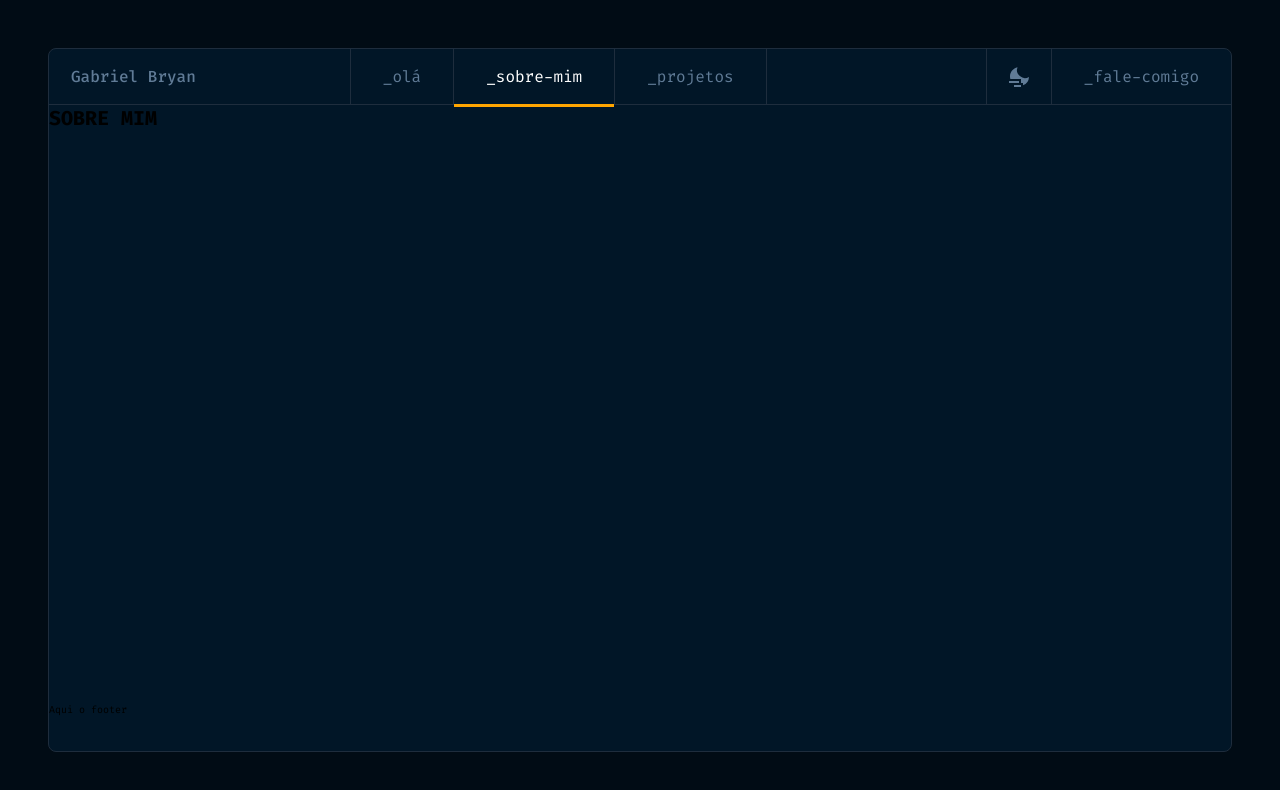
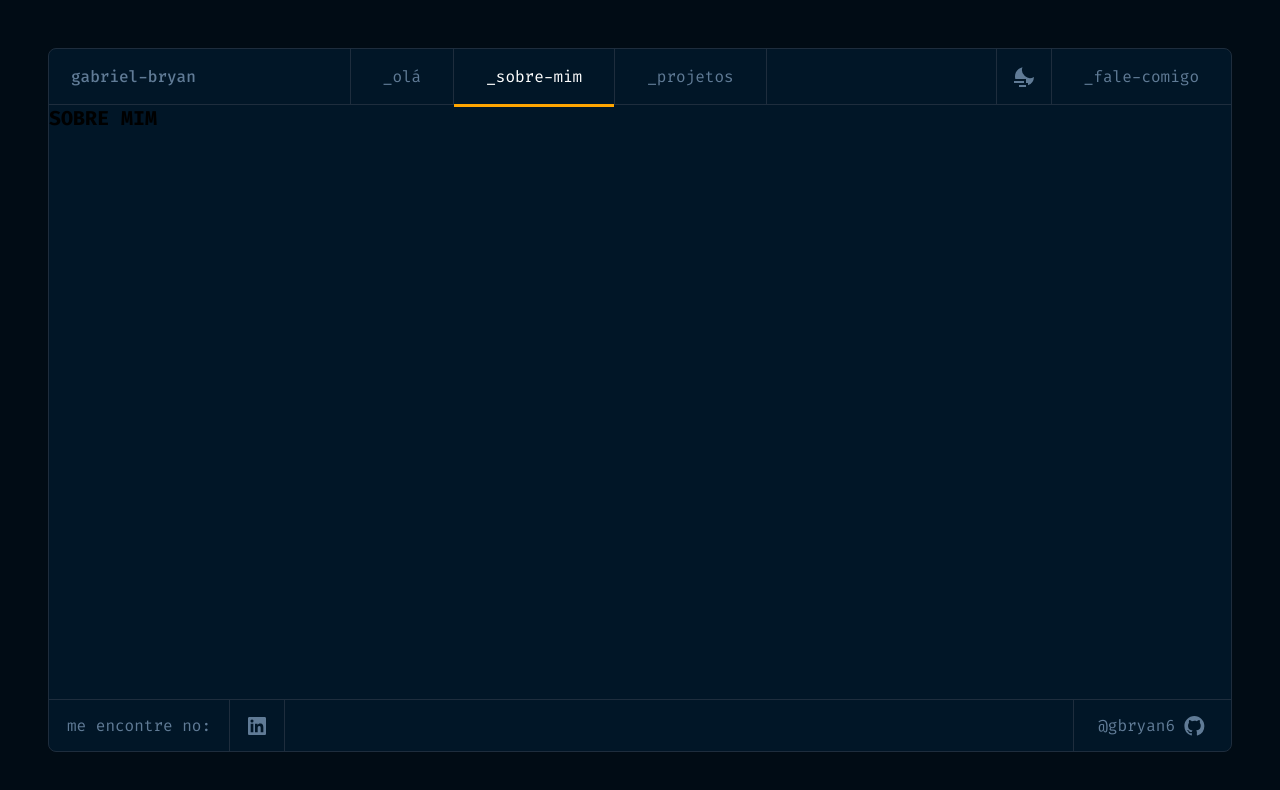
Before and after one commit to gbryan6/portfolio-v2, a Next.js app: page /about-me in a window 1280 px wide. Shown: the top 790 px of the page. Built offline with nearby package versions, Linux system fonts and the light colour scheme.

Commit message:
feat: Cria footer

```diff
--- a/src/app/(main)/(routes)/page.tsx
+++ b/src/app/(main)/(routes)/page.tsx
@@ -1,5 +1,4 @@
 'use client'
-
 
 export default function Home() {
   return (
--- a/src/app/(main)/layout.tsx
+++ b/src/app/(main)/layout.tsx
@@ -1,5 +1,6 @@
 'use client'
 
+import Footer from '@/components/molecules/Footer'
 import Header from '@/components/molecules/Header'
 import { Container, Content } from '@/styles/pages/layout'
 
@@ -13,7 +14,7 @@ export default function AppLayout({
       <Content>
         <Header />
         {children}
-        <footer>Aqui o footer</footer>
+        <Footer />
       </Content>
     </Container>
   )
--- a/src/components/atoms/NavButton/index.tsx
+++ b/src/components/atoms/NavButton/index.tsx
@@ -6,6 +6,8 @@ interface ITextProps extends LinkProps {
   icon?: React.ComponentType<IconBaseProps>
   active?: boolean
   iconOnly?: boolean
+  textIcon?: boolean
+  target?: string
   children?: React.ReactNode
 }
 
@@ -13,11 +15,12 @@ export default function NavButton({
   icon: Icon,
   active,
   iconOnly,
+  textIcon,
   children,
   ...rest
 }: ITextProps) {
   return (
-    <Container active={active} iconOnly={iconOnly} {...rest}>
+    <Container active={active} textIcon={textIcon} iconOnly={iconOnly} {...rest}>
       {children}
       {Icon && <Icon size={20} />}
     </Container>
--- a/src/components/atoms/NavButton/styles.ts
+++ b/src/components/atoms/NavButton/styles.ts
@@ -6,26 +6,63 @@ import styled, { css } from 'styled-components'
 interface IButtonProps {
   active?: boolean
   iconOnly?: boolean
+  textIcon?: boolean
 }
 
 export const Container = styled(Link)<IButtonProps>`
+  display: flex;
+  height: 100%;
+  align-items: center;
+  justify-content: center;
+  border: 0;
+  background-color: transparent;
+  text-decoration: none;
+  color: inherit;
+
   > p {
     position: relative;
     display: flex;
     width: 100%;
     height: 100%;
     align-items: center;
-    padding-inline: ${({ iconOnly }) => (iconOnly ? '2rem' : '3.2rem')};
+    padding-inline: ${({ iconOnly }) => (iconOnly ? '1.5rem' : '3.2rem')};
     border-left: 1px solid ${({ theme }) => theme.colors.line};
     color: ${({ theme }) => theme.colors.fontPrimary};
   }
+  > p > svg {
+    width: 24px;
+    height: 24px;
+  }
 
-  ${({active}) => active && css`
+  > p:hover {
+    color: ${({ theme }) => theme.colors.activeTitle};
+  }
+
+  ${({ textIcon }) =>
+    textIcon &&
+    css`
+      padding-inline: 2.4rem;
+      border-left: 1px solid ${({ theme }) => theme.colors.line};
+
+      > p {
+        padding-inline: initial;
+        border: none;
+        + svg {
+          width: 3.2rem;
+          height: 2.4rem;
+          color: ${({ theme }) => theme.colors.fontPrimary};
+        }
+      }
+    `}
+
+  ${({ active }) =>
+    active &&
+    css`
       > p {
         color: ${({ theme }) => theme.colors.activeTitle};
       }
 
-    > p::after{
+      > p::after {
         content: '';
         position: absolute;
         width: 100%;
@@ -36,26 +73,6 @@ export const Container = styled(Link)<IButtonProps>`
         right: 0;
       }
     `}
-
-  > p:hover {
-    color: ${({ theme }) => theme.colors.activeTitle};
-  }
-
-  display: flex;
-  height: 100%;
-  align-items: center;
-  justify-content: center;
-  border: 0;
-  background-color: transparent;
-  text-decoration: none;
-
-  > p > svg.theme {
-    width: 24px;
-    height: 24px;
-    path {
-      animation: scaleAndRotate 0.2s linear forwards;
-    }
-  }
 
   @keyframes scaleAndRotate {
     0% {
@@ -74,5 +91,4 @@ export const Container = styled(Link)<IButtonProps>`
       transform: rotate(360deg);
     }
   }
-
 `
--- /dev/null
+++ b/src/components/molecules/Footer/index.tsx
@@ -0,0 +1,29 @@
+import { NavButton, Text } from '@/components/atoms'
+import { Container } from './styles'
+import { RiGithubFill, RiLinkedinBoxFill } from 'react-icons/ri'
+
+function Footer() {
+  return (
+    <Container>
+      <div className="left">
+        <Text tag="p" font="label" color="fontPrimary">
+          me encontre no:
+        </Text>
+        <NavButton iconOnly href="#">
+          <Text tag="p" font="label" color="fontPrimary">
+            <RiLinkedinBoxFill />
+          </Text>
+        </NavButton>
+      </div>
+      <div className="right">
+      <NavButton iconOnly href="https://github.com/gbryan6" target='_blank' icon={RiGithubFill} textIcon >
+        <Text tag="p" font="label" color="fontPrimary">
+          @gbryan6
+        </Text>
+      </NavButton>
+      </div>
+    </Container>
+  )
+}
+
+export default Footer
--- /dev/null
+++ b/src/components/molecules/Footer/styles.ts
@@ -0,0 +1,29 @@
+import styled from 'styled-components'
+
+export const Container = styled.footer`
+  display: flex;
+  align-items: center;
+  justify-content: space-between;
+  height: 100%;
+  border-top: 1px solid ${({ theme }) => theme.colors.line};
+
+  .left {
+    display: flex;
+    height: 100%;
+
+    a:last-child {
+      border-right: 1px solid ${({ theme }) => theme.colors.line};
+    }
+  }
+
+  .left > p {
+    display: flex;
+    align-items: center;
+    padding-inline: 1.8rem;
+  }
+
+  .right {
+    display: flex;
+    height: 100%;
+  }
+`
--- a/src/components/molecules/Header/index.tsx
+++ b/src/components/molecules/Header/index.tsx
@@ -13,7 +13,7 @@ function Header() {
     <Container>
       <div className="left">
         <Text tag="p" font="label" color="fontPrimary">
-          Gabriel Bryan
+          gabriel-bryan
         </Text>
         <NavButton href="/" active={pathname == '/'}>
           <Text tag="p" font="label" color="fontPrimary">
--- a/src/styles/GlobalStyles.ts
+++ b/src/styles/GlobalStyles.ts
@@ -8,8 +8,7 @@ const GlobalStyles = createGlobalStyle`
     padding: 0;
     box-sizing: border-box;
     font-family: var(--font-fira-code);
-
-    transition: all 0.5s ease-in-out;
+    transition: color 0.4s ease-out;
   }
 
   html {
--- a/src/styles/pages/layout.ts
+++ b/src/styles/pages/layout.ts
@@ -16,5 +16,5 @@ export const Content = styled.div`
   border-radius: 0.8rem;
   display: grid;
   grid-template-columns: 1fr;
-  grid-template-rows: 5.6rem 1fr 4.8rem;
+  grid-template-rows: 5.6rem 1fr 5.2rem;
 `
```
Lines whose indentation alone changed are shown as unchanged.
